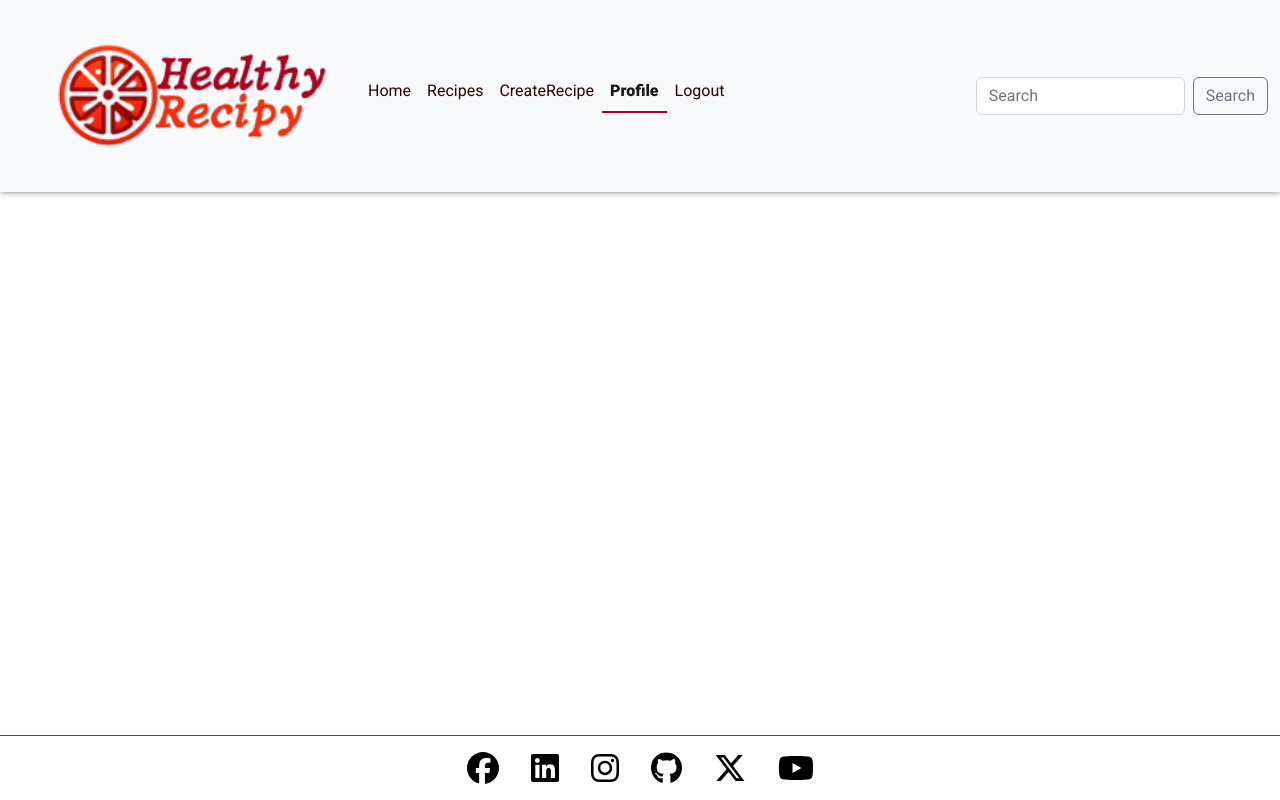
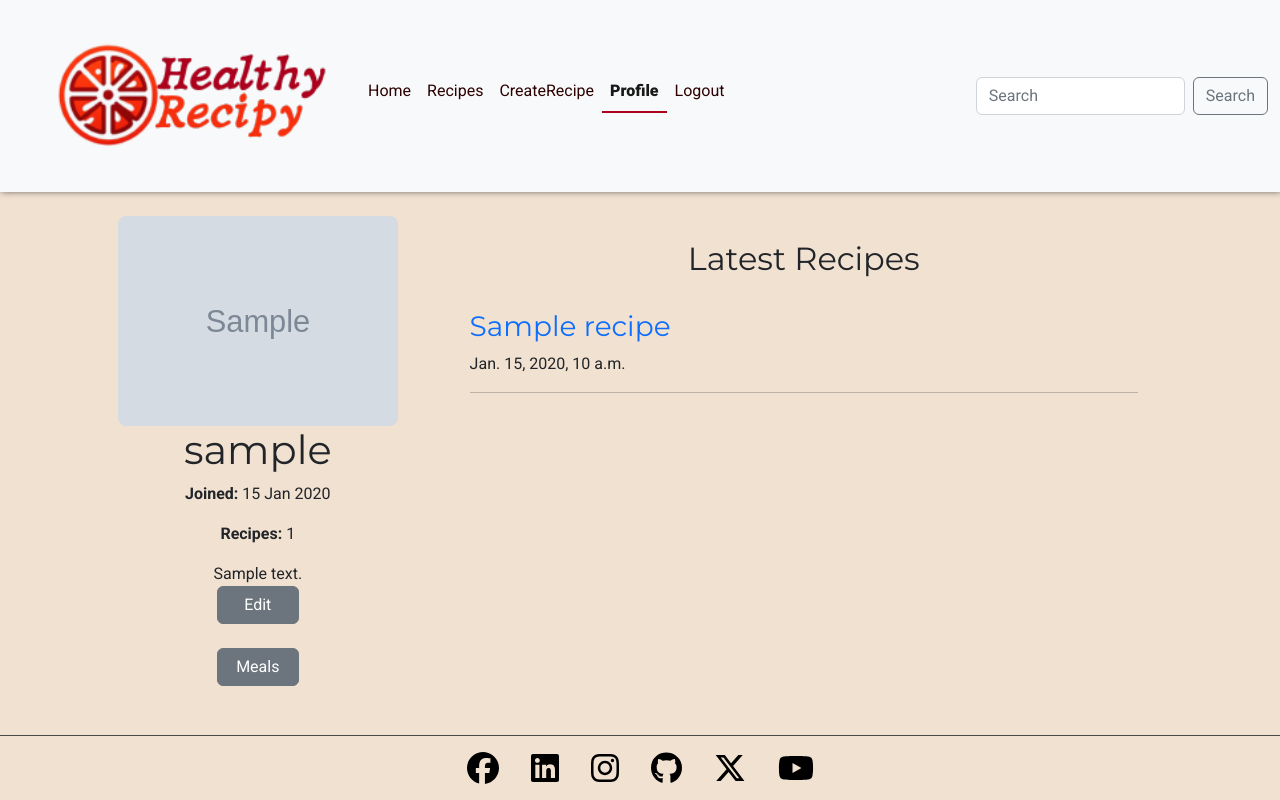
Before and after one commit to GracieteDev/recipe-django, a Django app: page /profiles/user/1/ in a window 1280 px wide. Run offline with Django 4.2, Linux system fonts and the light colour scheme; a user stored in the database is signed in; tables that the repository leaves empty hold one stand-in row (values such as "Sample post"); grey boxes marked "Sample" are stand-in pictures; some libraries are stand-ins or nearby versions.

Commit message:
Created profile template

```diff
--- a/profiles/templates/profiles/profile.html
+++ b/profiles/templates/profiles/profile.html
@@ -1 +1,95 @@
 {% extends "base.html" %}
+{% load static %}
+
+{% block title %}
+    Profile - {{profile.user.username}}
+{% endblock %}
+
+{% block content %}
+    <div class="container p-4">
+        <div class="profile">
+            <div class="info">
+                <div class="profile-img text-center">
+                    {% if profile.image.url is not none %}
+                        <img src="{{ profile.image.url }}" alt="{{ profile.user.username }}'s profile image">
+                    {% else %}
+                        <img src="{% static '/icons/no-photography-icon.svg' %}" alt="Image not found icon">
+                    {% endif %}
+                </div>
+                <h1>{{ profile.user.username }}</h1>
+                <p><strong>Joined: </strong>{{ profile.user.date_joined|date:'d M Y' }}</p>
+                <p><strong>Recipes: </strong>{{ profile.user.recipe_owner.count }}</p>
+                {% if profile.bio is not none %}
+                    {{ profile.bio|safe }}
+                {% endif %}
+
+                {% if request.user == profile.user %}
+                    <div>
+                        <button id="myBtn" class="btn btn-secondary w-25 mb-4">Edit</button>
+                    </div>
+                    <div>
+                        <a href="#" class="btn btn-secondary w-25 mb-4">Meals</a>
+                    </div>
+                {% endif %}
+            </div>
+            <div class="profile-recipes">
+                <h2 class="text-center pb-4">Latest Recipes</h2>
+                {% for recipe in profile.user.recipe_owner.all %}
+                    <a href="{% url 'recipe_detail' recipe.id %}">
+                        <h3>{{ recipe.title }}</h3>
+                    </a>
+                    {{ recipe.posted_date }}
+                    <hr>
+                {% endfor %}
+            </div>
+        </div>
+        <!-- The Modal -->
+        <div id="myModal" class="modal mt-5">
+            <!-- Modal content -->
+            <div class="modal-content container">
+                <span class="close fs-1 pe-2">&times;</span>
+                <form method="POST" action="{% url 'edit_profile' request.user.id %}" class="mb-2 p-2"
+                    enctype="multipart/form-data">
+                    <h2 class="text-center fs-4">Edit Profile</h2>
+                    {% csrf_token %}
+                    {{ form|crispy }}
+                    {{ form.media }}
+                    <div class="d-flex justify-content-center">
+                        <button type="submit" class="btn btn-primary w-25">Edit</button>
+                    </div>
+                </form>
+            </div>
+        </div>
+    </div>
+{% endblock %}
+
+{% block extra_js %}
+    {{ block.super }}
+    <script>
+        // Get the modal
+        const modal = document.getElementById("myModal");
+
+        // Get the button that opens the modal
+        const btn = document.getElementById("myBtn");
+
+        // Get the <span> element that closes the modal
+        const span = document.getElementsByClassName("close")[0];
+
+        // When the user clicks on the button, open the modal
+        btn.onclick = function () {
+            modal.style.display = "block";
+        }
+
+        // When the user clicks on <span> (x), close the modal
+        span.onclick = function () {
+            modal.style.display = "none";
+        }
+
+        // When the user clicks anywhere outside of the modal, close it
+        window.onclick = function (event) {
+            if (event.target == modal) {
+                modal.style.display = "none";
+            }
+        }
+    </script>
+{% endblock %}
--- a/profiles/urls.py
+++ b/profiles/urls.py
@@ -1,8 +1,8 @@
 from django.urls import path
-from .views import Profiles
+from .views import Profiles, EditProfile
 
 
 urlpatterns = [
     path("user/<slug:pk>/", Profiles.as_view(), name="profile"),
-
+    path("edit/<slug:pk>/", EditProfile.as_view(), name="edit_profile"),
 ]
--- a/profiles/views.py
+++ b/profiles/views.py
@@ -11,10 +11,14 @@
     template_name = "profiles/profile.html"
 
     def get_context_data(self, **kwargs):
-        profile = Profile.objects.get(user=self.kwargs["pk"])
+        try:
+            profile = Profile.objects.get(user__pk=self.kwargs["pk"])
+        except Profile.DoesNotExist:
+            profile = None
+
         context = {
-            "profile": profile,
-            'form': ProfileForm(instance=profile)
+            "profile":  profile,
+            'form':  ProfileForm(instance=profile)
         }
 
         return context
--- a/recipes/urls.py
+++ b/recipes/urls.py
@@ -4,7 +4,7 @@
 
 urlpatterns = [
     path("add/", AddRecipe.as_view(), name="add_recipe"),
-    path("recipes/", Recipes.as_view(), name="recipes"),
+    path("", Recipes.as_view(), name="recipes"),
     path("<slug:pk>/", RecipeDetail.as_view(), name="recipe_detail"),
     path("delete/<slug:pk>/", DeleteRecipe.as_view(), name="delete_recipe"),
     path("edit/<slug:pk>/", EditRecipe.as_view(), name="edit_recipe"),
--- a/recipes/views.py
+++ b/recipes/views.py
@@ -11,7 +11,7 @@
 
 from django.contrib.auth.mixins import LoginRequiredMixin
 
-from .models import CUISINE_TYPES, Recipe
+from .models import Recipe
 from .forms import RecipeForm
 
 
@@ -19,7 +19,7 @@
     """
     View all recipes
     """
-    # template_name = "recipes/recipes.html"
+    template_name = "recipes/recipes.html"
     model = Recipe
     context_object_name = 'recipes'
 
--- a/static/css/base.css
+++ b/static/css/base.css
@@ -42,13 +42,13 @@
 
 main {
   flex: 1 0 auto;
-  background-color: var(--white);
+  background-color: var(--cream-light);
 }
 
 /* Footer */
 footer {
   flex-shrink: 0;
-  background-color: var(--white);
+  background-color: var(--cream-light);
   display: flex;
   flex-direction: row;
   justify-content: center;
@@ -63,9 +63,9 @@
 
 /* Header */
 .navbar {
-  background-color: var(--white);
+  background-color: var(--cream-light);
   box-shadow: var(--small-box-shadow);
-  color: var(--white);
+  color: var(--dark-red);
 }
 
 a.nav-link {
@@ -173,11 +173,38 @@
 
 .centered {
   width: 100%;
-  background-color: #000000c9;
+  background-color: var(--red);
   position: absolute;
   top: 50%;
   left: 50%;
   transform: translate(-50%, -50%);
+}
+
+/* Profiles */
+
+.profile-img {
+  width: 280px;
+  margin: 0 auto;
+}
+
+.profile-img img {
+  border-radius: 8px;
+  width: 100%;
+}
+
+.profile {
+  display: flex;
+  flex-direction: column;
+  justify-content: center;
+}
+
+.info {
+  width: 100%;
+  text-align: center;
+}
+
+.profile-recipes {
+  width: 100%;
 }
 
 @media screen and (min-width: 40em) {
@@ -226,4 +253,21 @@
   .instructions {
     width: 66.66%;
   }
+
+  .profile {
+    flex-direction: row;
+  }
+
+  .info {
+    width: 30%;
+  }
+
+  .profile-recipes {
+    width: 70%;
+    padding: 1.5rem 3rem;
+  }
+
+  .profile-recipes a {
+    text-decoration: none;
+  }
 }
```
Also changed, not shown: main/settings.py (+3 -5 lines), static/icons/no-photography-icon.svg (added).
